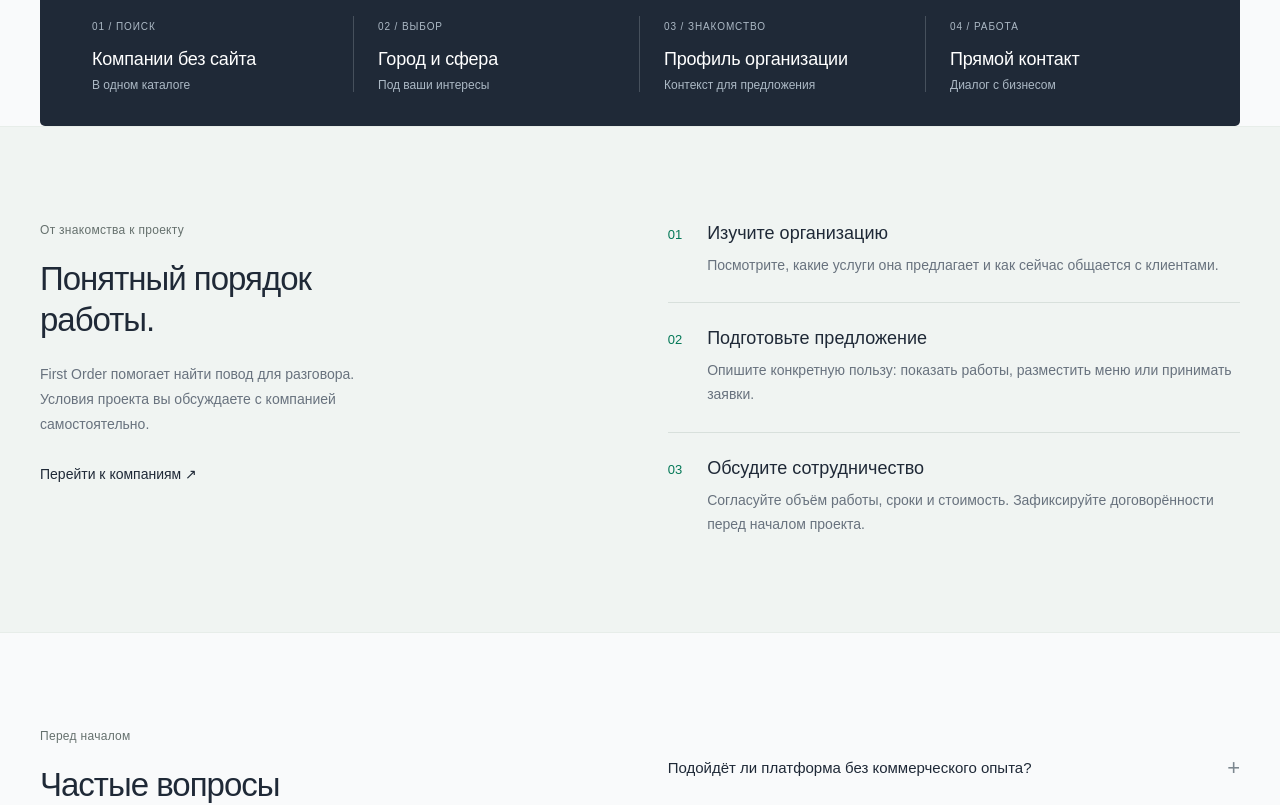
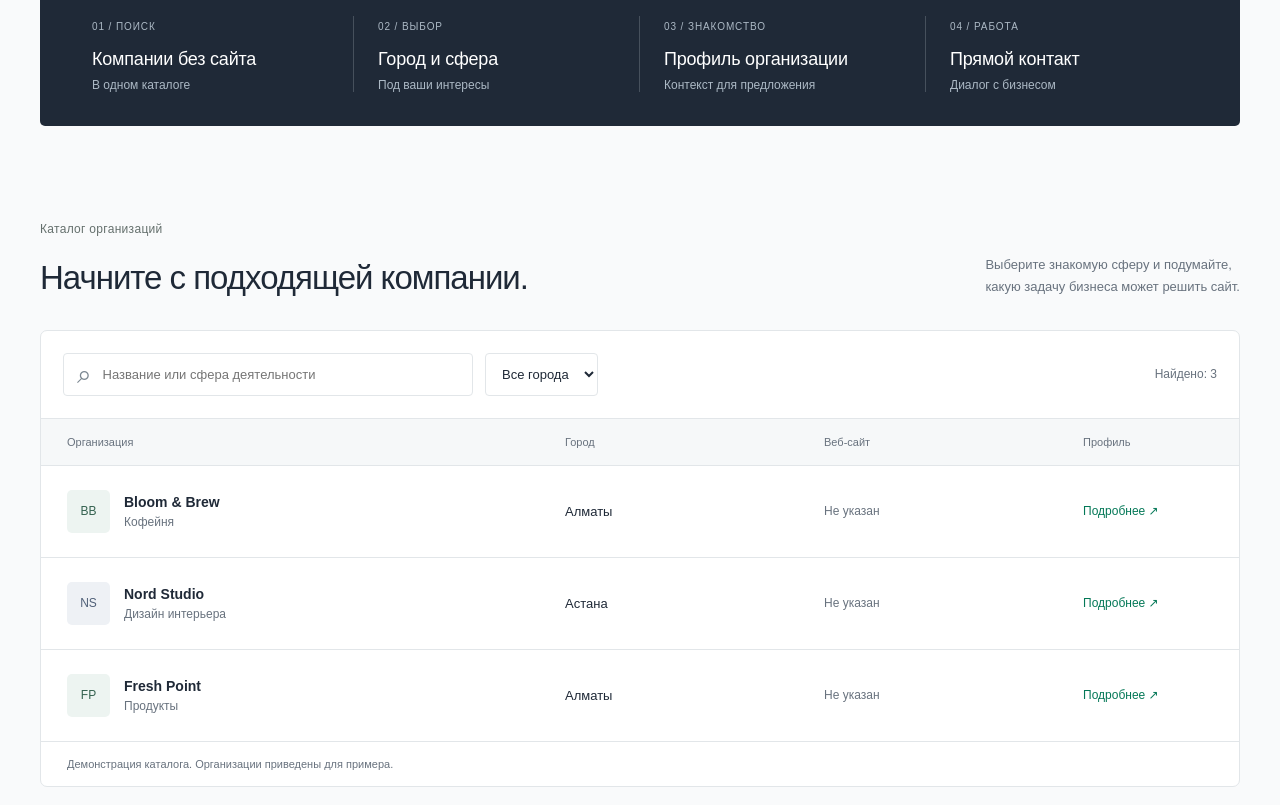
Before and after one commit to N1k143/first-order, a Next.js app in the folder frontend/: page / in a window 1280 px wide. Shown: the part 680-1485 px from the top of the page. Built offline with nearby package versions, Linux system fonts and the light colour scheme.

Commit message:
feat: add searchable company catalog and project documentation

```diff
--- a/frontend/app/page.tsx
+++ b/frontend/app/page.tsx
@@ -1,14 +1,17 @@
+import { CatalogSection } from "@/components/home/catalog-section";
 import { ClosingSection } from "@/components/home/closing-section";
 import { FaqSection } from "@/components/home/faq-section";
 import { HeroSection } from "@/components/home/hero-section";
 import { OverviewSection } from "@/components/home/overview-section";
 import { WorkflowSection } from "@/components/home/workflow-section";
+import { companies } from "@/data/companies";
 
 export default function HomePage() {
   return (
     <main id="main">
       <HeroSection />
       <OverviewSection />
+      <CatalogSection companies={companies} />
       <WorkflowSection />
       <FaqSection />
       <ClosingSection />
--- /dev/null
+++ b/frontend/components/home/catalog-section.tsx
@@ -0,0 +1,74 @@
+"use client";
+
+import { useState } from "react";
+import type { Company } from "@/types/company";
+import { CompanyRow } from "./company-row";
+
+type CatalogSectionProps = { companies: Company[] };
+
+export function CatalogSection({ companies }: CatalogSectionProps) {
+  const [query, setQuery] = useState("");
+  const [city, setCity] = useState("");
+  const results = companies.filter(
+    (c) =>
+      (!city || city === c.city) &&
+      (c.name + c.category).toLowerCase().includes(query.trim().toLowerCase()),
+  );
+  return (
+    <section className="catalog wrap section" id="catalog">
+      <div className="section-heading">
+        <div>
+          <p className="eyebrow">Каталог организаций</p>
+          <h2>Начните с подходящей компании.</h2>
+        </div>
+        <p>
+          Выберите знакомую сферу и подумайте,
+          <br />
+          какую задачу бизнеса может решить сайт.
+        </p>
+      </div>
+      <div className="catalog-panel">
+        <div className="catalog-toolbar">
+          <label className="search">
+            <span aria-hidden="true">⌕</span>
+            <input
+              aria-label="Название или сфера деятельности"
+              placeholder="Название или сфера деятельности"
+              value={query}
+              onChange={(e) => setQuery(e.target.value)}
+            />
+          </label>
+          <select
+            aria-label="Город"
+            value={city}
+            onChange={(e) => setCity(e.target.value)}
+          >
+            <option value="">Все города</option>
+            <option>Алматы</option>
+            <option>Астана</option>
+          </select>
+          <span className="catalog-count" aria-live="polite">
+            Найдено: {results.length}
+          </span>
+        </div>
+        <div className="table-heading">
+          <span>Организация</span>
+          <span>Город</span>
+          <span>Веб-сайт</span>
+          <span>Профиль</span>
+        </div>
+        {results.map((company) => (
+          <CompanyRow key={company.name} company={company} />
+        ))}
+        {!results.length && (
+          <p className="empty">
+            Компаний по этому запросу нет. Попробуйте другую сферу или город.
+          </p>
+        )}
+        <div className="catalog-note">
+          Демонстрация каталога. Организации приведены для примера.
+        </div>
+      </div>
+    </section>
+  );
+}
--- /dev/null
+++ b/frontend/components/home/company-row.tsx
@@ -0,0 +1,28 @@
+import type { Company } from "@/types/company";
+
+type CompanyRowProps = { company: Company };
+
+export function CompanyRow({ company: c }: CompanyRowProps) {
+  return (
+    <details className="organization">
+      <summary>
+        <span className="organization-name">
+          <span className="monogram">{c.initials}</span>
+          <span>
+            <strong>{c.name}</strong>
+            <small>{c.category}</small>
+          </span>
+        </span>
+        <span className="city">{c.city}</span>
+        <span className="status">Не указан</span>
+        <span className="profile-link">Подробнее ↗</span>
+      </summary>
+      <div className="organization-details">
+        <p>Возможный проект: {c.idea}</p>
+        <small>
+          {c.city} · Демонстрационный профиль. Контактные данные не добавлены.
+        </small>
+      </div>
+    </details>
+  );
+}
--- /dev/null
+++ b/frontend/data/companies.ts
@@ -0,0 +1,26 @@
+import type { Company } from "@/types/company";
+
+// Demonstration data until the organization API is connected.
+export const companies: Company[] = [
+  {
+    name: "Bloom & Brew",
+    initials: "BB",
+    category: "Кофейня",
+    city: "Алматы",
+    idea: "Сайт с меню, адресом и информацией о заведении.",
+  },
+  {
+    name: "Nord Studio",
+    initials: "NS",
+    category: "Дизайн интерьера",
+    city: "Астана",
+    idea: "Портфолио работ с описанием услуг и формой заявки.",
+  },
+  {
+    name: "Fresh Point",
+    initials: "FP",
+    category: "Продукты",
+    city: "Алматы",
+    idea: "Страница с ассортиментом, графиком работы и контактами.",
+  },
+];
--- /dev/null
+++ b/frontend/types/company.ts
@@ -0,0 +1,7 @@
+export type Company = {
+  name: string;
+  initials: string;
+  category: string;
+  city: string;
+  idea: string;
+};
```
Also changed, not shown: 1 other file (tests, documents, lock files or other folders).
